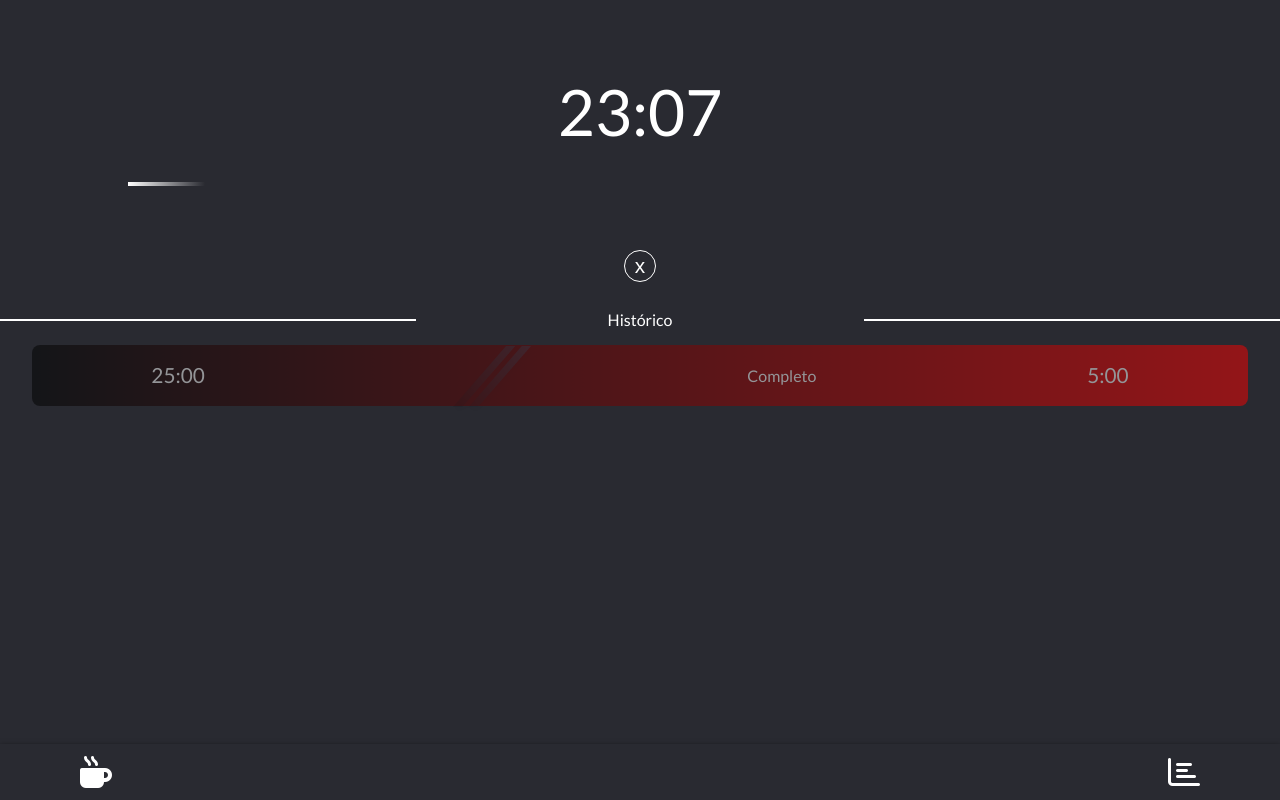
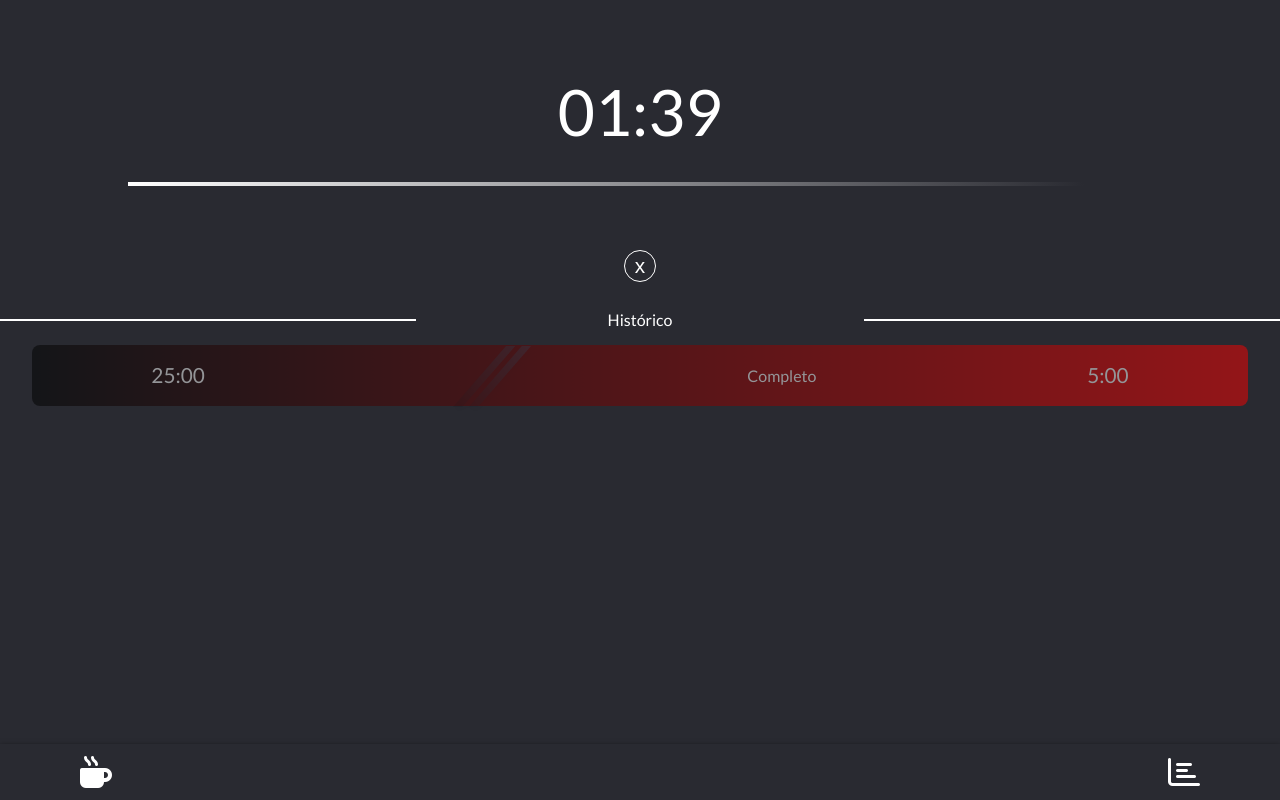
Before and after one commit to marcoshenriquemaia/pomodoro, a plain HTML site: page index.html in a window 1280 px wide. Both pictures are taken after a click on the button "Start". Drawn offline with Linux system fonts and the light colour scheme.

Commit message:
continuando o contador

```diff
--- a/app.js
+++ b/app.js
@@ -11,18 +11,20 @@ const textSeparacao = document.querySelector('.separacao-historico');
 
 
 let start = false;
-let status = false;
 
 $botao.addEventListener('click', () => {
     start = !start;
-    if ($botao.textContent == 'Start') status = !status;
+    status = !status;
     $botao.textContent == 'x' ? $botao.textContent = 'Start' : $botao.textContent = 'x';
     $wrapperBarraTempo.classList.toggle('box-barra-tempo-on');
     $botao.classList.toggle('botao-temporizador-off');
     BarraTempo();
     CardHistorico({ start });
-    Contador({status});
+    Contador();
+    console.log($botao.textContent);
+    console.log(status);
 })
+
 
 $botaoEstatistica.addEventListener('click', ()=>{
     Grafico();
--- a/index.html
+++ b/index.html
@@ -29,7 +29,7 @@
             <i class="far fa-chart-bar icones"></i>
         </div>
     </section>
-
+    <script type="module"> var status = false;</script>
     <script src="https://kit.fontawesome.com/757223f72a.js"></script>
     <script type='module' src='app.js'></script>
 </body>
--- a/src/components/contador/index.js
+++ b/src/components/contador/index.js
@@ -6,8 +6,8 @@ const boxTemporizador = document.querySelector('.box-temporizador');
 
 let min, seg; min = 25; seg = 0;
 
-const Contador = ({status}) => {
-    if (verificarTempo({status})) return;
+const Contador = () => {
+    if (verificarTempo()) return;
     if ((min > 0) || (seg > 0)) {
         if (seg == 0) {
             seg = 59;
@@ -16,37 +16,38 @@ const Contador = ({status}) => {
         else {
             seg = seg - 1;
         }
-        if ($botaoTemporizador.textContent == 'Start' && status) {
+        if ($botaoTemporizador.textContent == 'Start' && !status) {
             $temporizador.textContent = '05:00'
             min = 5; seg = 0;
             return;
         }
-        if ($botaoTemporizador.textContent == 'Start' && !status) {
+        if ($botaoTemporizador.textContent == 'Start' && status) {
             $temporizador.textContent = '25:00'
             min = 25; seg = 0;
+
             return;
         }
         $temporizador.textContent = min + ":" + seg;
         if (seg.toString().length == 1) $temporizador.textContent = min + ":" + "0" + seg;
         if (min.toString().length == 1) $temporizador.textContent = '0' + min + ":" + seg;
         if (min.toString().length == 1 && seg.toString().length == 1) $temporizador.textContent = '0' + min + ":" + '0' + seg;
-        setTimeout(() =>{
-            Contador({status})
-        }, 25);
+        setTimeout(() => {
+            Contador()
+        }, 2);
         crescerBarra();
     } else {
         min = 25; seg = 0;
     }
 }
 
-
-const verificarTempo = ({status}) => {
+    const verificarTempo = () => {
         if ($temporizador.textContent != '00:00') return;
-    if (!status) {
+        // status = !status;
+        if (status) {
             $temporizador.textContent = '05:00';
             min = 5; seg = 0;
         };
-    if (status) {
+        if (!status) {
             $temporizador.textContent = '25:00';
             min = 25; seg = 0;
         }
@@ -54,12 +55,13 @@ const verificarTempo = ({status}) => {
         $botaoTemporizador.textContent = 'Start';
         $boxBarraTempo.classList.toggle('box-barra-tempo-on');
 
+        console.log(status)
         return true;
     }
 
     const crescerBarra = () => {
         const $barraTempo = document.querySelector('.barra-tempo');
-    let dividendo; !status ? dividendo = 1500 : dividendo = 300;
+        let dividendo; status ? dividendo = 1500 : dividendo = 300;
         let tempoAtual = (min * 60 + seg);
         let porcentagem = (((tempoAtual / dividendo) * 100) - 100) * -1;
         $barraTempo.style.width = porcentagem + "%";
```
Lines whose indentation alone changed are shown as unchanged.
